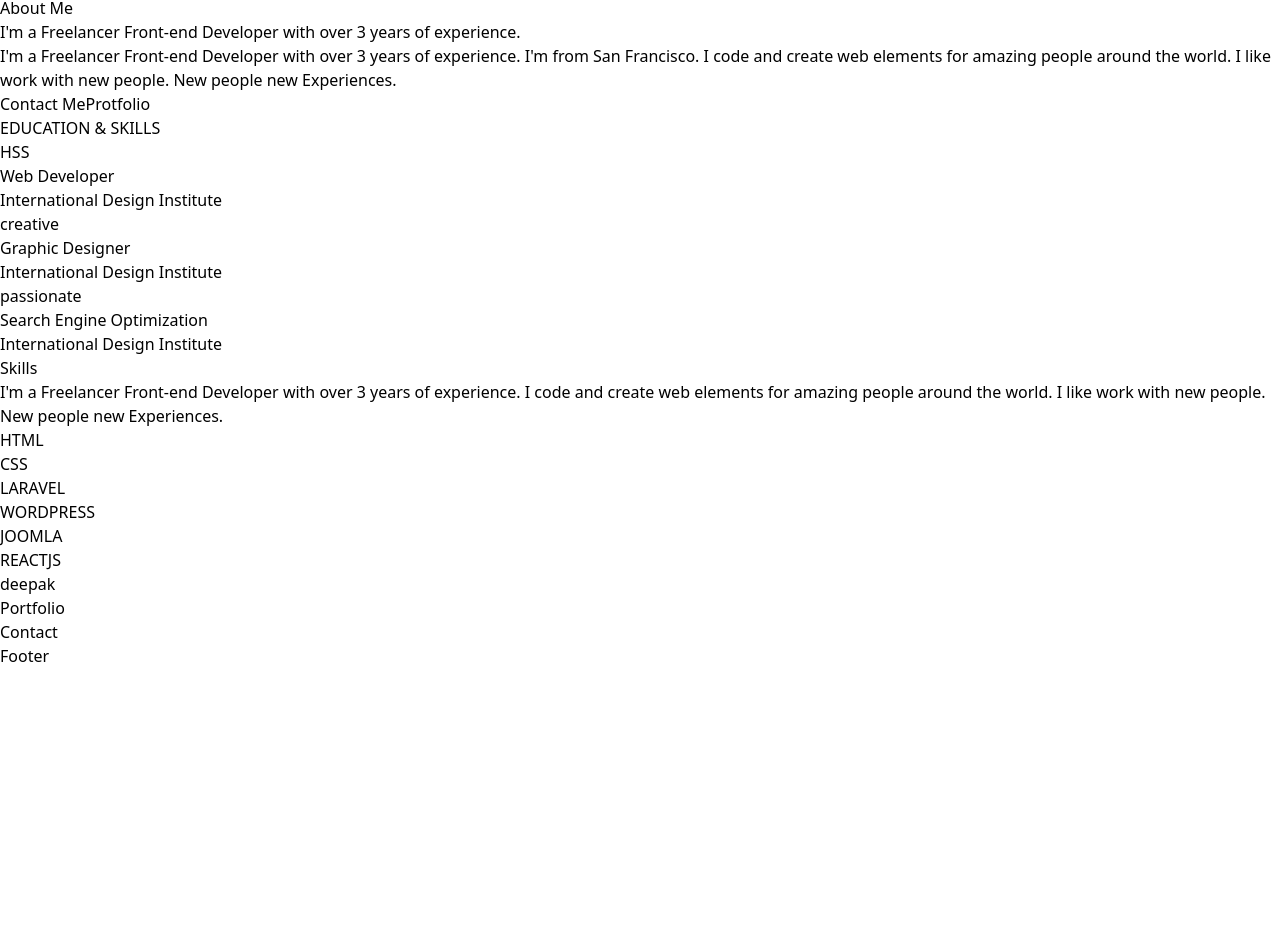
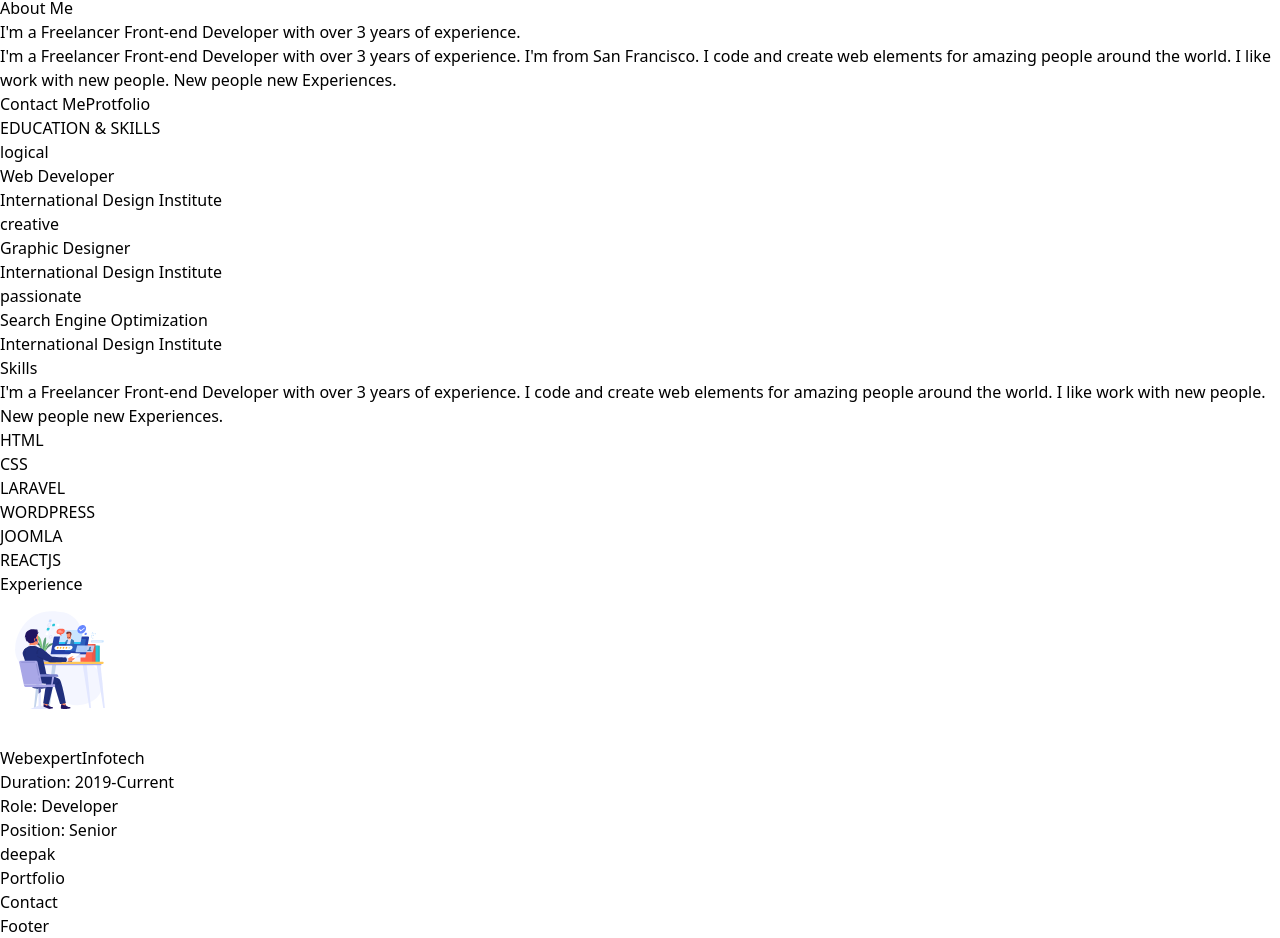
Before and after one commit to deepaksuthar01/portfolio, a React (Vite) app: page / in a window 1280 px wide. Shown: the part 2072-3010 px from the top of the page. Before the commit the page ends 2740 px from the top, so only its background shows below. Built offline with nearby package versions, Linux system fonts and the light colour scheme.

Commit message:
experience

```diff
--- a/src/App.jsx
+++ b/src/App.jsx
@@ -1,6 +1,7 @@
 import AboutMe from "./components/sections/AboutMe";
 import Contact from "./components/sections/Contact";
 import Educations from "./components/sections/Educations";
+import Experience from "./components/sections/Experience";
 import Footer from "./components/sections/Footer";
 import Header from "./components/sections/Header";
 import Hero from "./components/sections/Hero";
@@ -16,6 +17,7 @@ export default function App() {
       <main>
         <AboutMe />
         <Educations />
+        <Experience />
         <Works />
         <Portfolio />
         <Contact />
--- a/src/components/sections/Educations.jsx
+++ b/src/components/sections/Educations.jsx
@@ -7,10 +7,10 @@ const Educations = () => {
                 <div className="title">
                     <h2 className="font-bold text-4xl">EDUCATION & SKILLS</h2>
                 </div>
-                <div className="flex justify-evenly  mt-10">
+                <div className="flex lg:justify-evenly max-lg:flex-col max-lg:gap-10 mt-10">
                     <div className="flex-1 pr-20">
                         <div className="shadow-xl bg-yellow-500 px-4 py-8 rounded-se-3xl">
-                            <div className="bg-white px-3 py-1 my-2 -mx-5 text-black rounded-e-xl w-24 uppercase">HSS</div>
+                            <div className="bg-white px-3 py-1 my-2 -mx-5 text-black rounded-e-xl w-24 ">logical</div>
                             <h3 className="text-3xl font-semibold text-white ">Web Developer</h3>
                             <p className="text-white mt-2">International Design Institute</p>
                         </div>
@@ -34,10 +34,10 @@ const Educations = () => {
                                  const   left_p = `${skill.level ==100 ? 'w-[100%]' : `w-[${skill.level}%]`}`;
                                     return(
                                     <div key={skill.title} className="skills mb-6">
-                                        <h2 className="text-2xl font-bold mb-1">{skill.title}</h2>
-                                        <div className="w-[100%] bg-slate-500 h-2 relative rounded-md ">
-                                            <div className={`${left_p} h-2 bg-yellow-500`}>
-                                                <div className={`w-5 h-5 bg-yellow-500 rounded-full absolute ${skill.level ==100 ? 'right-0' : `left-[${skill.level}%]`} -top-1.5`}></div>
+                                        <h2 className="text-lg mb-1">{skill.title}</h2>
+                                        <div className="w-[100%] bg-slate-500 h-1 relative rounded-md ">
+                                            <div className={`${left_p} h-1 bg-yellow-500`}>
+                                                <div className={`w-3 h-3 bg-yellow-500 rounded-full absolute ${skill.level ==100 ? 'right-0' : `left-[${skill.level}%]`} -top-1`}></div>
                                             </div>
                                         </div>
                                     </div>
--- /dev/null
+++ b/src/components/sections/Experience.jsx
@@ -0,0 +1,24 @@
+import { man_computer } from "../../assets/images";
+
+const Experience = () => {
+    return(
+        <section className="py-10">
+            <div className="container-xl">
+                <h3 className="section-title mb-16">Experience</h3>
+                <div className="flex flex-wrap gap-4">
+                    <div className="flex flex-row py-5 px-4 rounded-lg bg-slate-500 text-white">
+                        <img src={man_computer} alt="man computer" width={150}/>
+                        <div className="block">
+                            <h3 className="text-yellow-500 font-bold text-3xl uppercase">Webexpert<span className="text-white">Infotech</span></h3>
+                            <p className="text-sm font-bold mt-1 text-end"><span className="font-bold">Duration</span>: 2019-Current</p>
+                            <p className="text-sm font-bold mt-1 text-end"><span className="font-bold">Role</span>: Developer</p>
+                            <p className="text-sm font-bold mt-1 text-end"><span className="font-bold">Position</span>: Senior</p>
+                        </div>
+                    </div>
+                </div>
+            </div>
+        </section>
+    );
+}
+
+export default Experience;
--- a/src/components/sections/Header.jsx
+++ b/src/components/sections/Header.jsx
@@ -11,11 +11,11 @@ const Header = () => {
                     <FaBars />
                 </button>
                 <ul className="nav-items flex justify-between items-center gap-12 max-lg:hidden">
-                    <li className="nav-item p-2 font-semibold text-xl hover:site-text-color"><a href="#home">Home</a></li>
-                    <li className="nav-item p-2 font-semibold text-xl hover:site-text-color"><a href="#about">About me</a></li>
-                    <li className="nav-item p-2 font-semibold text-xl hover:site-text-color"><a href="#services">Services</a></li>
-                    <li className="nav-item p-2 font-semibold text-xl hover:site-text-color"><a href="#portfolio">Portfolio</a></li>
-                    <li className="nav-item p-2 font-semibold text-xl hover:site-text-color"><a href="#contact">Contact Me</a></li>
+                    <li className="nav-item p-2 font-bold text-lg hover:bg-black hover:text-white hover:shadow-xl hover:rounded-lg uppercase"><a href="#home">Home</a></li>
+                    <li className="nav-item p-2 font-bold text-lg hover:bg-black hover:text-white hover:shadow-xl hover:rounded-lg uppercase"><a href="#about">About me</a></li>
+                    <li className="nav-item p-2 font-bold text-lg hover:bg-black hover:text-white hover:shadow-xl hover:rounded-lg uppercase"><a href="#services">Services</a></li>
+                    <li className="nav-item p-2 font-bold text-lg hover:bg-black hover:text-white hover:shadow-xl hover:rounded-lg uppercase"><a href="#portfolio">Portfolio</a></li>
+                    <li className="nav-item p-2 font-bold text-lg hover:bg-black hover:text-white hover:shadow-xl hover:rounded-lg uppercase"><a href="#contact">Contact Me</a></li>
                 </ul>
             </nav>
         </div>
--- a/src/index.css
+++ b/src/index.css
@@ -6,6 +6,10 @@
     .site-btn{
         @apply mt-10 bg-yellow-500 py-2 px-4 rounded-3xl font-serif font-semibold text-white  hover:text-black hover:shadow-2xl
     }
+    .section-title{
+        @apply font-bold text-4xl uppercase
+    }
+
 }
 @layer utilities {
     .site-bg {
@@ -15,4 +19,8 @@
         @apply text-yellow-500
     }
 
+    .container-xl{
+        @apply  w-4/5 mx-auto
+    }
+
 }
```
